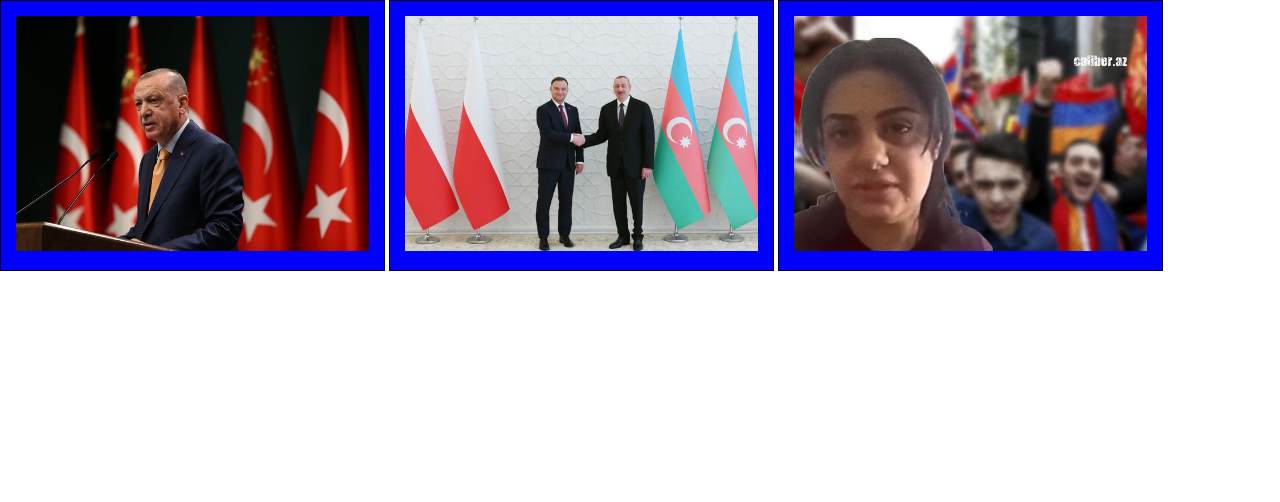
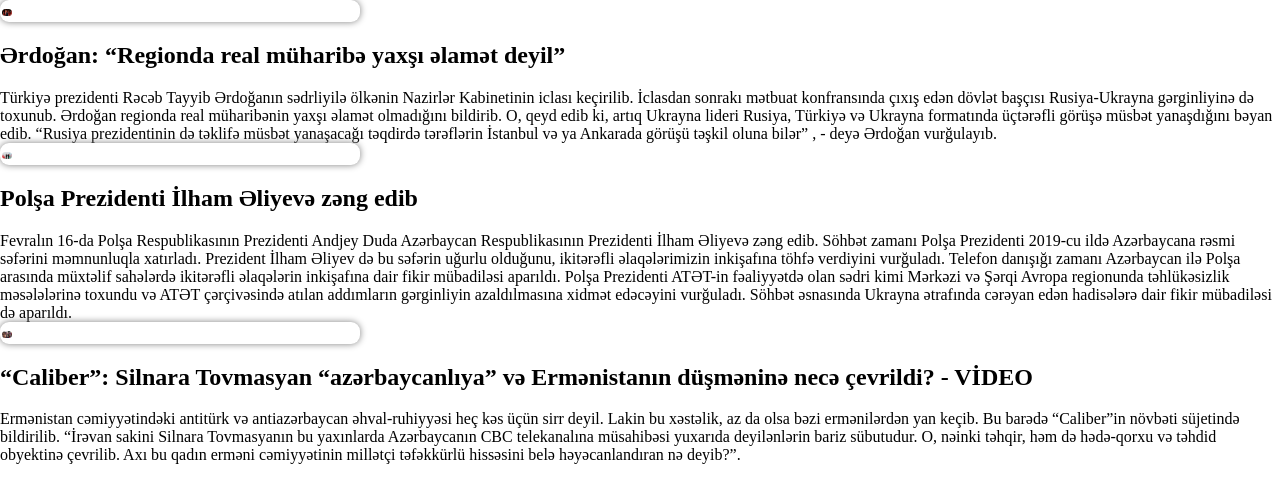
Before and after one commit to shamsuda/PragmatechFaundationProject, a plain HTML site: page Wireframe/index.html in a window 1280 px wide. Drawn offline with Linux system fonts and the light colour scheme.

Commit message:
CSS de ilk işimiz

```diff
--- a/Wireframe/index.html
+++ b/Wireframe/index.html
@@ -6,19 +6,48 @@
     <meta name="viewport" content="width=device-width, initial-scale=1.0">
     <link rel="stylesheet" href="style.css">
     <title>Document</title>
+
 </head>
 <body>
     <section class="new">
-    <div class="new-container"> </div>
+ <div class="new-container"> </div>
     <div class="news-item">
         <img src="images/E1myFYBXIAUerNu.jpg" alt="">
     </div>
+    <h1>Ərdoğan: “Regionda real müharibə yaxşı əlamət deyil”</h1>
+    <div>Türkiyə prezidenti Rəcəb Tayyib Ərdoğanın sədrliyilə ölkənin Nazirlər Kabinetinin iclası keçirilib.
+
+        İclasdan sonrakı mətbuat konfransında çıxış edən dövlət başçısı Rusiya-Ukrayna gərginliyinə də toxunub.
+
+        Ərdoğan regionda real müharibənin yaxşı əlamət olmadığını bildirib.
+
+        O, qeyd edib ki, artıq Ukrayna lideri Rusiya, Türkiyə və Ukrayna formatında üçtərəfli görüşə müsbət yanaşdığını bəyan edib.
+
+        “Rusiya prezidentinin də təklifə müsbət yanaşacağı təqdirdə tərəflərin İstanbul və ya Ankarada görüşü təşkil oluna bilər” , - deyə Ərdoğan vurğulayıb.</div>
     <div class="news-item">
         <img src="images/FotoJet - 2022-02-16T222217.922.jpg" alt="">
     </div>
+    <h1>Polşa Prezidenti İlham Əliyevə zəng edib</h1>
+    <div>Fevralın 16-da Polşa Respublikasının Prezidenti Andjey Duda Azərbaycan Respublikasının Prezidenti İlham Əliyevə zəng edib.
+
+        Söhbət zamanı Polşa Prezidenti 2019-cu ildə Azərbaycana rəsmi səfərini məmnunluqla xatırladı.
+
+        Prezident İlham Əliyev də bu səfərin uğurlu olduğunu, ikitərəfli əlaqələrimizin inkişafına töhfə verdiyini vurğuladı.
+
+        Telefon danışığı zamanı Azərbaycan ilə Polşa arasında müxtəlif sahələrdə ikitərəfli əlaqələrin inkişafına dair fikir mübadiləsi aparıldı.
+
+        Polşa Prezidenti ATƏT-in fəaliyyətdə olan sədri kimi Mərkəzi və Şərqi Avropa regionunda təhlükəsizlik məsələlərinə toxundu və ATƏT çərçivəsində atılan addımların gərginliyin azaldılmasına xidmət edəcəyini vurğuladı.
+
+        Söhbət əsnasında Ukrayna ətrafında cərəyan edən hadisələrə dair fikir mübadiləsi də aparıldı.</div>
     <div class="news-item">
         <img src="images/273055403_713078649852048_7488682014686494898_n.jpg" alt="">
     </div>
+    <h1>“Caliber”: Silnara Tovmasyan “azərbaycanlıya” və Ermənistanın düşməninə necə çevrildi? - VİDEO</h1>
+    <div>Ermənistan cəmiyyətindəki antitürk və antiazərbaycan əhval-ruhiyyəsi heç kəs üçün sirr deyil. Lakin bu xəstəlik, az da olsa bəzi ermənilərdən yan keçib.
+
+        Bu barədə “Caliber”in növbəti süjetində bildirilib.
+
+        “İrəvan sakini Silnara Tovmasyanın bu yaxınlarda Azərbaycanın CBC telekanalına müsahibəsi yuxarıda deyilənlərin bariz sübutudur. O, nəinki təhqir, həm də hədə-qorxu və təhdid obyektinə çevrilib. Axı bu qadın erməni cəmiyyətinin millətçi təfəkkürlü hissəsini belə həyəcanlandıran nə deyib?”.</div>
     </section>
 </body>
 </html>
--- a/Wireframe/style.css
+++ b/Wireframe/style.css
@@ -1,36 +1,31 @@
 body {
-
 
 margin: 0px;
 }
 
 .news {
- border: 1px solid red;
  padding: 20px 0px;
 }
 
 .news-container {
-border: 5px solid green;
 width: 1200px;
 margin: 0px auto;
 display: flex;
+padding: 2px;
 justify-content:space-between;
-flex-direction: row;
+
 }
 
 .news-item {
-border: 1px solid black;
+border-radius: 1px solid green;
+width: 360px;
 display: inline-block;
-width: 385px;
-/* height: 150px; */
-background: blue;
-color: white;
-/* margin: 0px 20px; */
-padding: 15px;
+padding: 2px;
+border-radius: 9px;
+box-shadow: gray 0px 0px 7px;
 box-sizing: border-box;
 }
-
 img {
-    width:100%;
-
+    width: 10px;
+    border-radius: 15px;
 }
```
